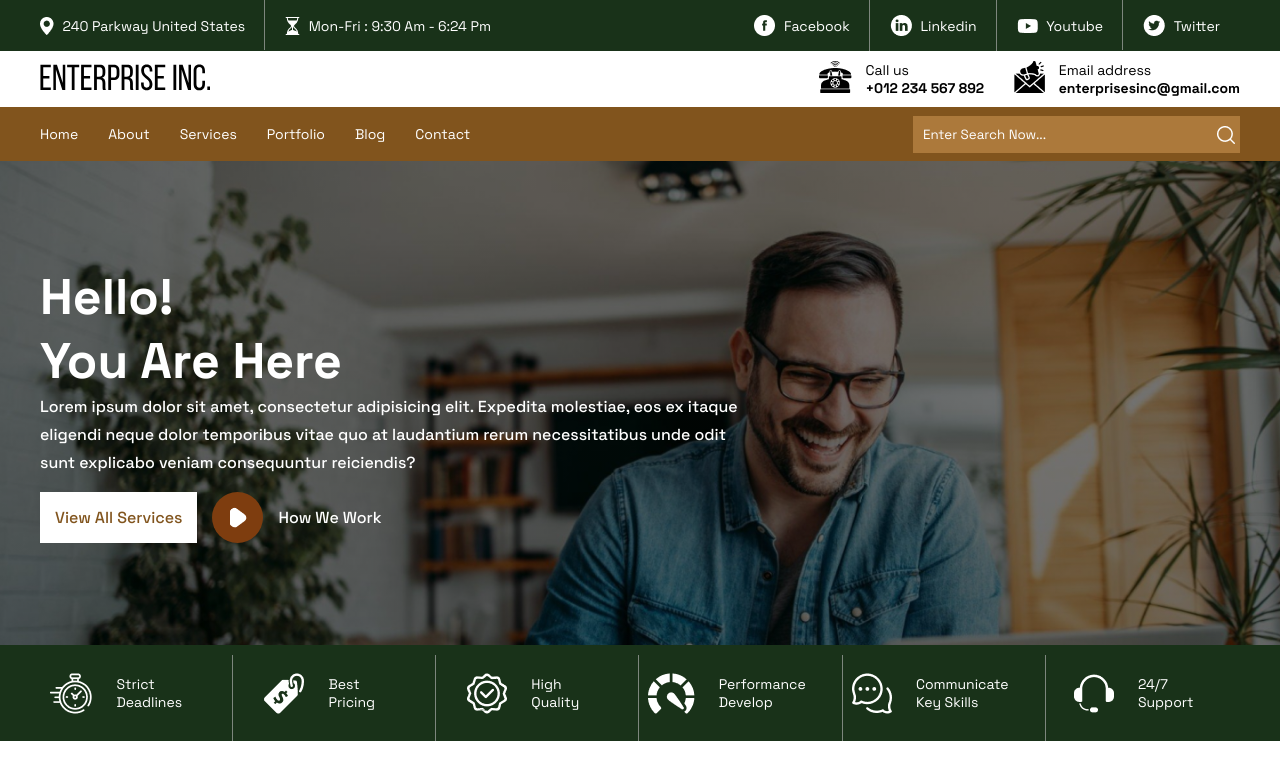
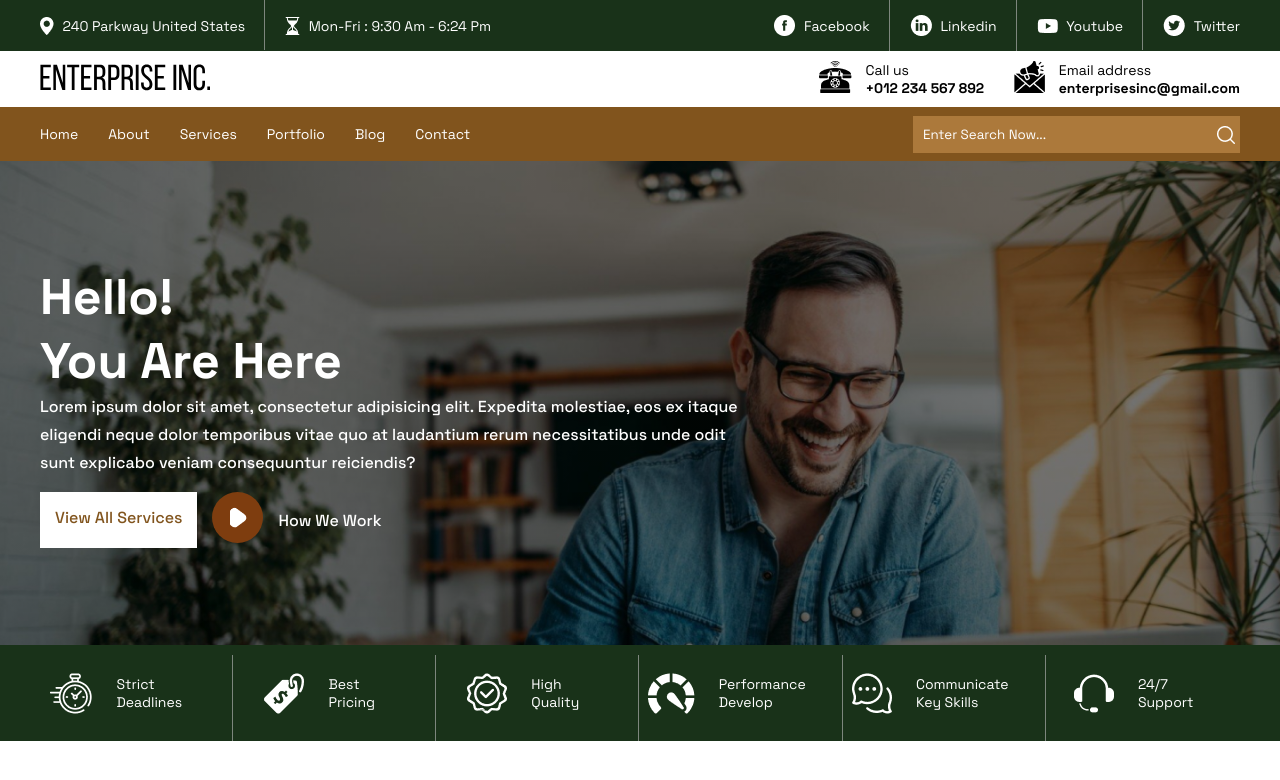
Before and after one commit to Dutta-Sayan/Adv12, a plain HTML site: page index.html in a window 1280 px wide. Drawn offline with Linux system fonts and the light colour scheme.

Commit message:
Version 3

```diff
--- a/style.css
+++ b/style.css
@@ -48,6 +48,8 @@ a{
 }
 .item li:last-child a::after{
     border: none;
+}
+.social-contacts li:last-child a{
     padding-right: 0px;
 }
 .logo{
@@ -142,13 +144,10 @@ h1{
 .working{
     align-self: center;
 }
-.play-btn{
-    align-self: center;
-}
 .play-btn img{
     /* height: 20px;
     width: 20px; */
-    vertical-align: middle;
+    /* vertical-align: middle; */
     padding: 15px;
     background-color: rgb(126, 61, 15);
     border-radius: 50%;
```
